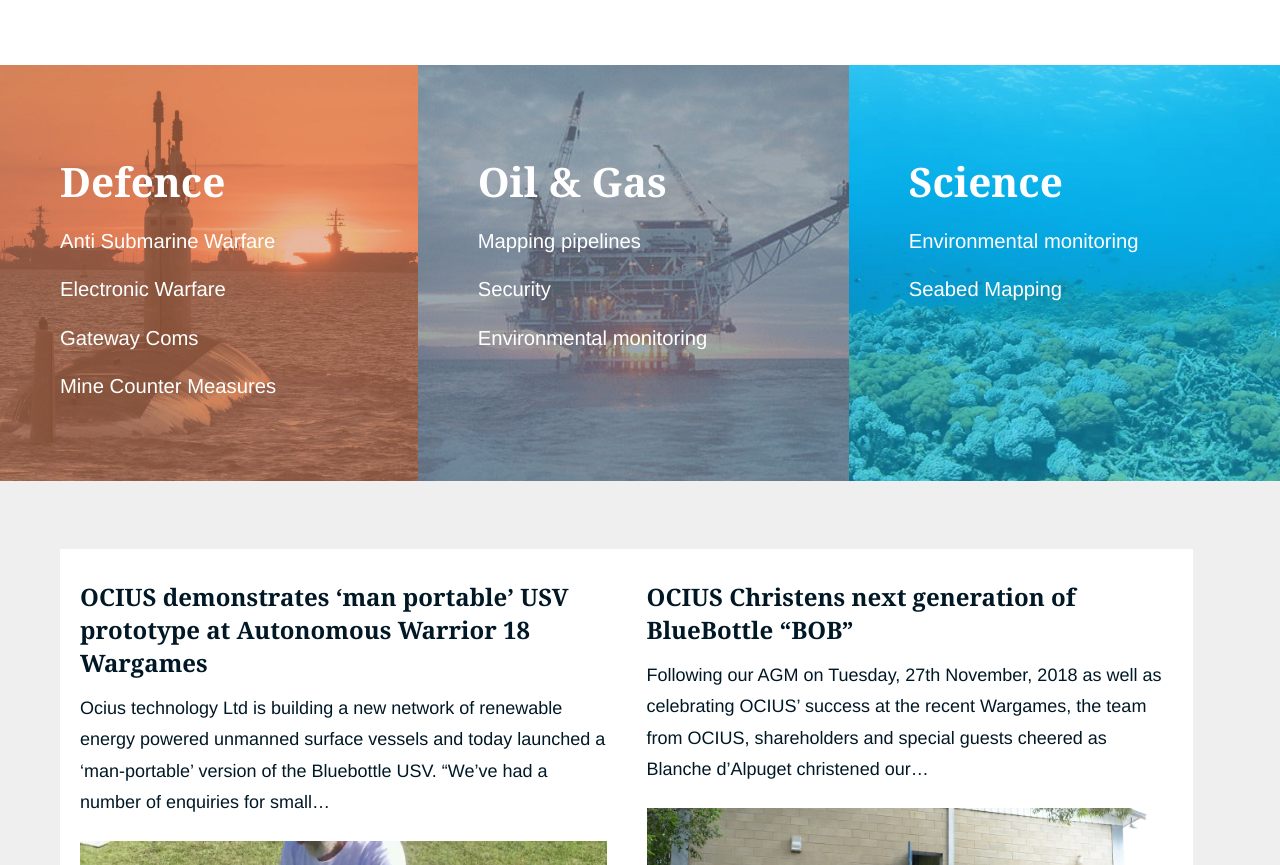
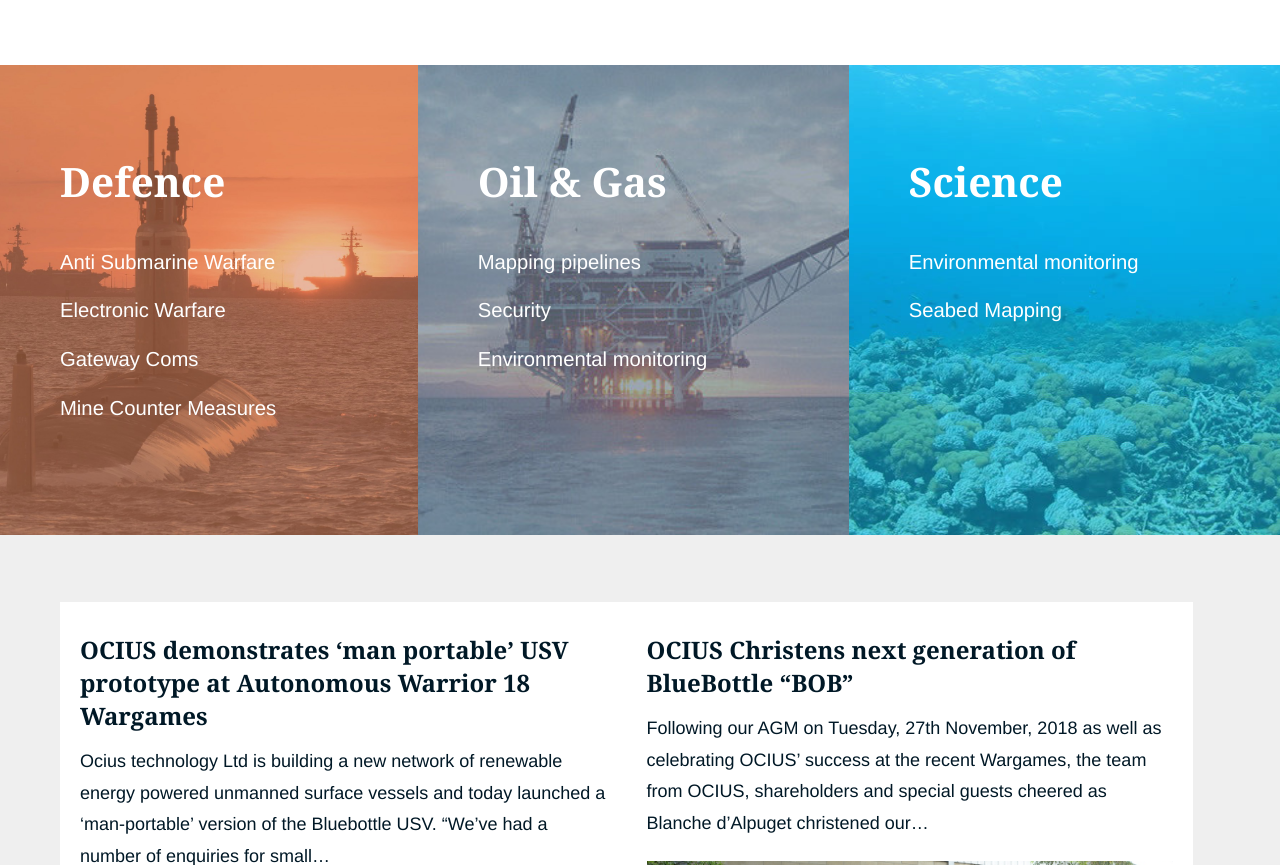
Before and after one commit to ocius/website, a Gatsby site: page / in a window 1280 px wide. Shown: the part 1242-2107 px from the top of the page. Built offline with nearby package versions, Linux system fonts and the light colour scheme; Gatsby itself is replaced by a stand-in of ours; a web font is replaced by a local one.

Commit message:
Refactor PanelCallout, fix Heading-related errors in console

```diff
--- a/src/components/PanelCallout.js
+++ b/src/components/PanelCallout.js
@@ -2,8 +2,8 @@
 import PropTypes from 'prop-types';
 import Radium from 'radium';
 import { Link as GatsbyLink } from 'gatsby';
+import Img from 'gatsby-image';
 
-import assign from 'object-assign';
 import font from '../common/font';
 import { add, span, gutter } from '../common/grid';
 import Heading from './Heading';
@@ -14,13 +14,15 @@
   container: {
     color: '#ffffff',
     display: 'flex',
+    flexDirection: 'column',
     flexGrow: 1,
     fontFamily: font('effra'),
-    justifyContent: 'center',
+    justifyContent: 'baseline',
     maxWidth: containerMaxWidth,
     minHeight: '350px',
     textAlign: 'left',
-    position: 'relative'
+    position: 'relative',
+    padding: `calc(${gutter('static')} * 2)`
   },
 
   anchor: {
@@ -31,30 +33,22 @@
     right: 0,
     bottom: 0,
     left: 0,
-    zIndex: 1
-  },
-
-  image: {
-    backgroundColor: '#001826',
-    backgroundPosition: '50%',
-    backgroundRepeat: 'no-repeat',
-    backgroundSize: 'cover',
-    width: '100%',
-    padding: `calc(${gutter('static')} * 2)`
+    zIndex: 2
   },
 
   heading: {
     marginTop: '33px',
-    transition: `transform 200ms ease-in-out`
+    transition: `transform 200ms ease-in-out`,
+    zIndex: 1
   },
 
   body: {
     fontSize: '1em',
     fontFamily: font('grotesk'),
     lineHeight: 24 / 16,
-    marginLeft: 'auto',
     marginRight: 'auto',
-    marginTop: '11px'
+    marginTop: '11px',
+    zIndex: 1
   }
 };
 
@@ -63,7 +57,6 @@
 
   return (
     <div className="PanelCallout" style={styles.container}>
-      <div style={assign({}, styles.image, { backgroundImage: `url(${bgImage})` })}>
       <StyledLink to={url} style={styles.anchor} />
       <Heading level={2} weight="thick" override={styles.heading}>
         {title}
@@ -72,7 +65,17 @@
       <div className="PanelBody" style={styles.body}>
         {children}
       </div>
-      </div>
+
+      <Img
+        sizes={bgImage}
+        style={{
+          position: 'absolute',
+          left: 0,
+          top: 0,
+          width: '100%',
+          height: '100%'
+        }}
+      />
     </div>
   );
 }
--- a/src/pages/index.js
+++ b/src/pages/index.js
@@ -56,10 +56,10 @@
           }}
         >
           <div className="HeroBlock-callout" style={styles.callout}>
-            <Heading level="1" size="huge" weight="thick">
+            <Heading level={1} size="huge" weight="thick">
               Innovative Autonomous Solutions
             </Heading>
-            <Heading level="3">For persistent maritime surveillance</Heading>
+            <Heading level={3}>For persistent maritime surveillance</Heading>
           </div>
         </HeroBlock>
       )}
@@ -68,7 +68,7 @@
       <Segmented borderBottom="" multiplier={3}>
         <Row>
           <Column sm={12} md={8} lg={8} lgShift={2} fluid>
-            <Heading level="2">
+            <Heading level={2}>
               We are the solution to the most challenging problems of the ocean
             </Heading>
             <p>
@@ -92,7 +92,7 @@
         <PanelCalloutGroup>
           {data.DefenceTile && (
             <PanelCallout
-              bgImage={data.DefenceTile.childImageSharp.sizes.src}
+              bgImage={data.DefenceTile.childImageSharp.sizes}
               title="Defence"
               url="/defence"
             >
@@ -105,7 +105,7 @@
 
           {data.OilTile && (
             <PanelCallout
-              bgImage={data.OilTile.childImageSharp.sizes.src}
+              bgImage={data.OilTile.childImageSharp.sizes}
               title="Oil &amp; Gas"
               url="/oil-and-gas"
             >
@@ -117,7 +117,7 @@
 
           {data.ScienceTile && (
             <PanelCallout
-              bgImage={data.ScienceTile.childImageSharp.sizes.src}
+              bgImage={data.ScienceTile.childImageSharp.sizes}
               title="Science"
               url="/science"
             >
@@ -162,8 +162,8 @@
 
   fragment imageSharpTile on File {
     childImageSharp {
-      sizes(quality: 100) {
-        src
+      sizes(quality: 88) {
+        ...GatsbyImageSharpSizes
       }
     }
   }
```
Also changed, not shown: src/pages/defence.js (+6 -6 lines), src/pages/oil-and-gas.js (+5 -5 lines). Lines whose indentation alone changed are shown as unchanged.
